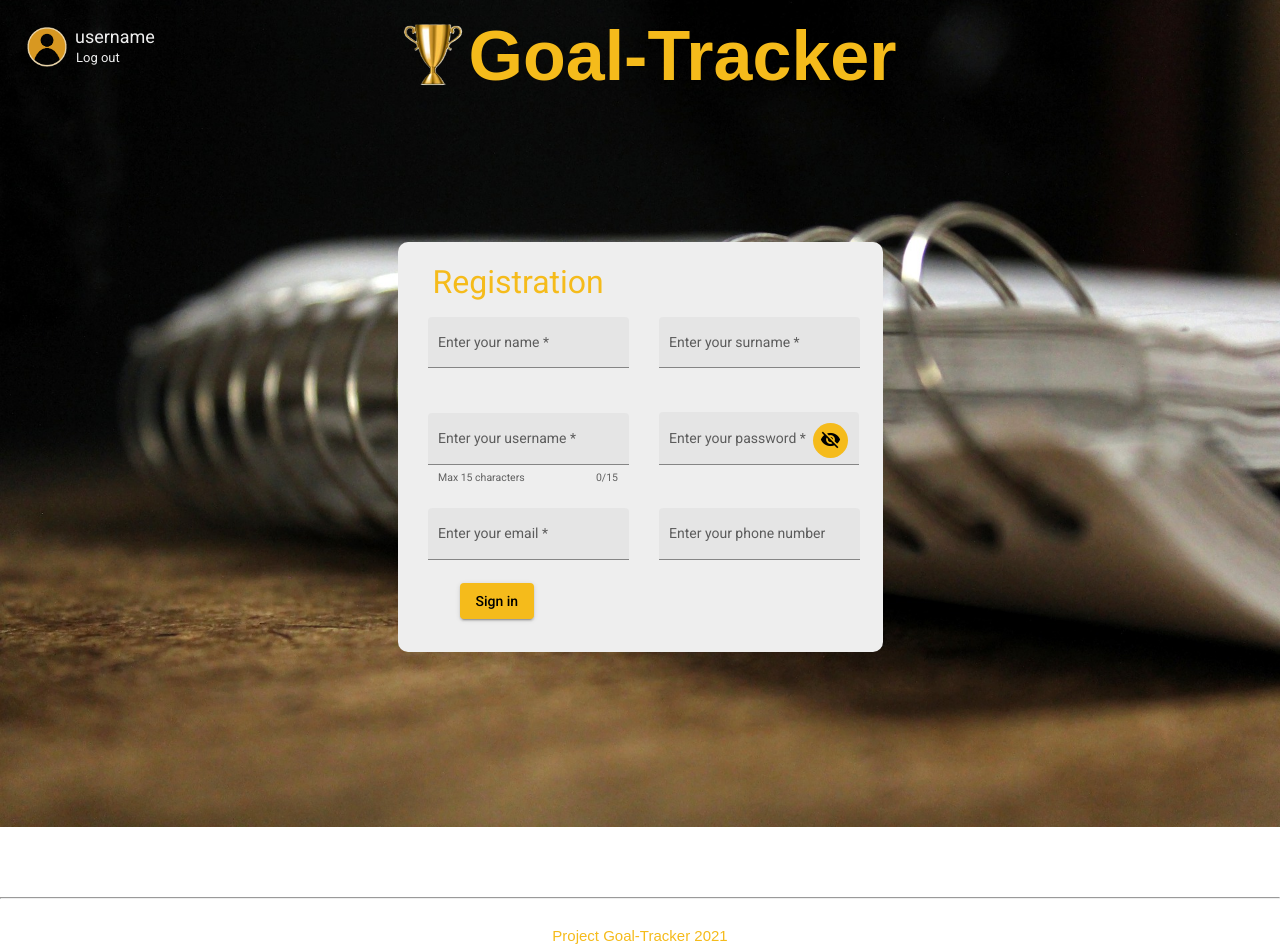
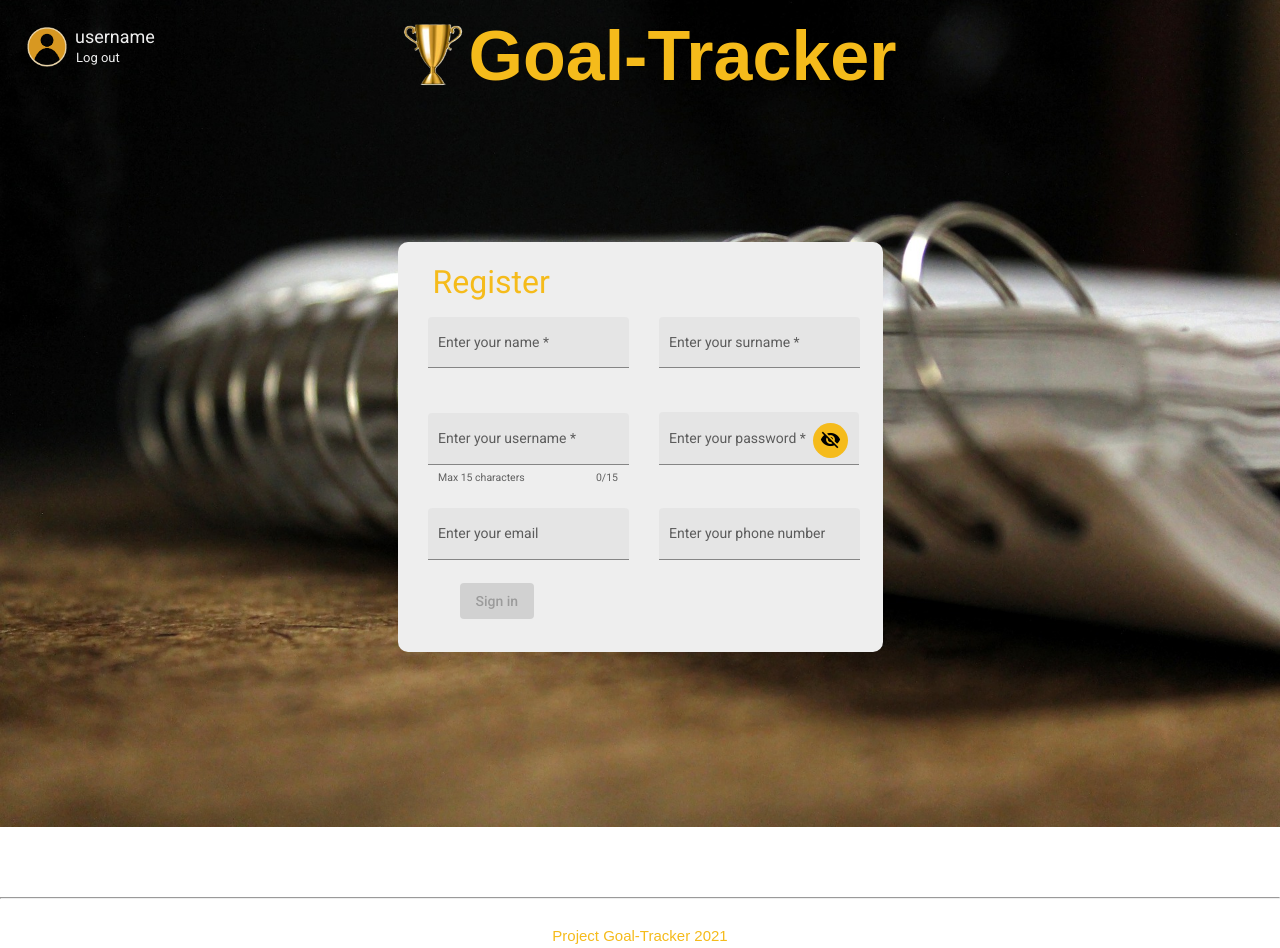
Before and after one commit to AppsLab-2/goal-tracker, an Angular app in the folder frontend/: page /register in a window 1280 px wide. Shown: the top 948 px of the page. Built offline with nearby package versions, Linux system fonts and the light colour scheme.

Commit message:
login update

```diff
--- a/frontend/src/app/goal-edit/goal-edit.component.html
+++ b/frontend/src/app/goal-edit/goal-edit.component.html
@@ -22,6 +22,6 @@
         <label>
             <textarea [(ngModel)]="goal.description" placeholder="description" style="width: 1140px; height: 150px; border-radius: 5px; background-color: #e6e6e6" maxlength="255"></textarea>
         </label>
-        <button (click)="save()" class="btnsave" routerLink="/detail/{{goal.id}}">Save</button>
+        <button (click)="save()" class="btnsave" routerLink="/detail/{{goal.id}}" [disabled]="goal.name === '' || goal.date === '' || goal.priority">Save</button>
         <button (click)="cancel()" class="btncancel">Cancel</button>
 </div>
--- a/frontend/src/app/login/login.component.html
+++ b/frontend/src/app/login/login.component.html
@@ -27,8 +27,8 @@
         </form>
         </mat-card-content>
         <mat-card-actions>
-            <button mat-raised-button (click)="login()">Login</button>
-            <button mat-raised-button routerLink="/register">Registration</button>
+            <button mat-raised-button (click)="login()" [disabled]="username === '' || password === ''">Login</button>
+            <button mat-raised-button routerLink="/register">Register</button>
         </mat-card-actions>
   </mat-card>
 </div>
--- a/frontend/src/app/login/login.component.ts
+++ b/frontend/src/app/login/login.component.ts
@@ -11,11 +11,10 @@ import {Router} from '@angular/router';
 export class LoginComponent implements OnInit {
 
   hide = true;
+  username = '';
+  password = '';
 
   constructor(private router: Router) { }
-
-  username: string;
-  password: string;
 
   ngOnInit() {
   }
--- a/frontend/src/app/register/register.component.html
+++ b/frontend/src/app/register/register.component.html
@@ -1,29 +1,29 @@
 <div style="height: 648px;">
     <div class="register">
-        <div class="title">Registration</div>
+        <div class="title">Register</div>
         <mat-form-field appearance="fill" class="input">
             <mat-label>Enter your name</mat-label>
-            <input matInput placeholder="Jozko" type="text" required>
+            <input matInput placeholder="Jozko" [(ngModel)]="name" type="text" required>
         </mat-form-field>
         <mat-form-field appearance="fill" class="input">
             <mat-label>Enter your surname</mat-label>
-            <input matInput placeholder="Mrkvicka" type="text" required>
+            <input matInput placeholder="Mrkvicka" [(ngModel)]="surname" type="text" required>
         </mat-form-field>
         <mat-form-field hintLabel="Max 15 characters" appearance="fill" class="input">
             <mat-label>Enter your username</mat-label>
-            <input matInput #input maxlength="15" placeholder="Jozko Mrkvicka" type="text" required>
+            <input matInput #input maxlength="15" placeholder="Jozko Mrkvicka" [(ngModel)]="username" type="text" required>
             <mat-hint align="end">{{input.value?.length || 0}}/15</mat-hint>
         </mat-form-field>
         <mat-form-field appearance="fill" class="input" style="width: 200px;">
             <mat-label>Enter your password</mat-label>
-            <input matInput [type]="hide ? 'password' : 'text'" type="password" required>
+            <input matInput [type]="hide ? 'password' : 'text'" [(ngModel)]="password" type="password" required>
             <button mat-icon-button matSuffix (click)="hide = !hide" [attr.aria-label]="'Hide password'" [attr.aria-pressed]="hide">
             <mat-icon>{{hide ? 'visibility_off' : 'visibility'}}</mat-icon>
             </button>
         </mat-form-field>
         <mat-form-field appearance="fill" class="input">
             <mat-label>Enter your email</mat-label>
-            <input matInput placeholder="jozko.mrkvicka@mail.com" type="email" required>
+            <input matInput placeholder="jozko.mrkvicka@mail.com" type="email">
             <mat-error *ngIf="email.invalid">{{getErrorMessage()}}</mat-error>
         </mat-form-field>
         <mat-form-field appearance="fill" class="input">
@@ -31,7 +31,7 @@
             <input matInput placeholder="+421 948 258 369" type="number" >
         </mat-form-field>
         <mat-card-actions>
-            <button mat-raised-button routerLink="/login" class="signbtn">Sign in</button>
+            <button mat-raised-button routerLink="/login" class="signbtn" [disabled]="name === '' || surname === '' || username === '' || password === ''">Sign in</button>
         </mat-card-actions>
     </div>
 </div>
--- a/frontend/src/app/register/register.component.ts
+++ b/frontend/src/app/register/register.component.ts
@@ -10,6 +10,10 @@ export class RegisterComponent implements OnInit {
 
   hide = true;
   email = new FormControl('', [Validators.required, Validators.email]);
+  name = '';
+  surname = '';
+  password = '';
+  username = '';
 
   getErrorMessage() {
     if (this.email.hasError('required')) {
```
